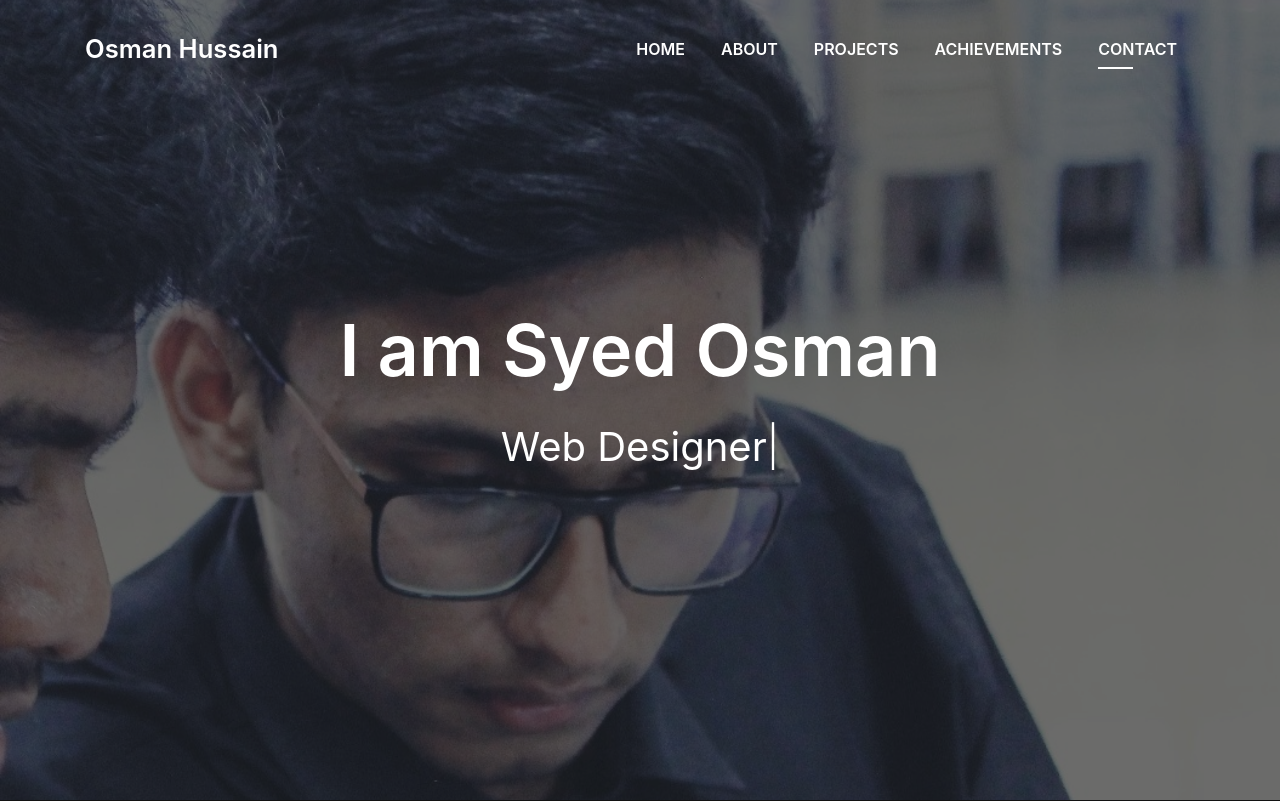
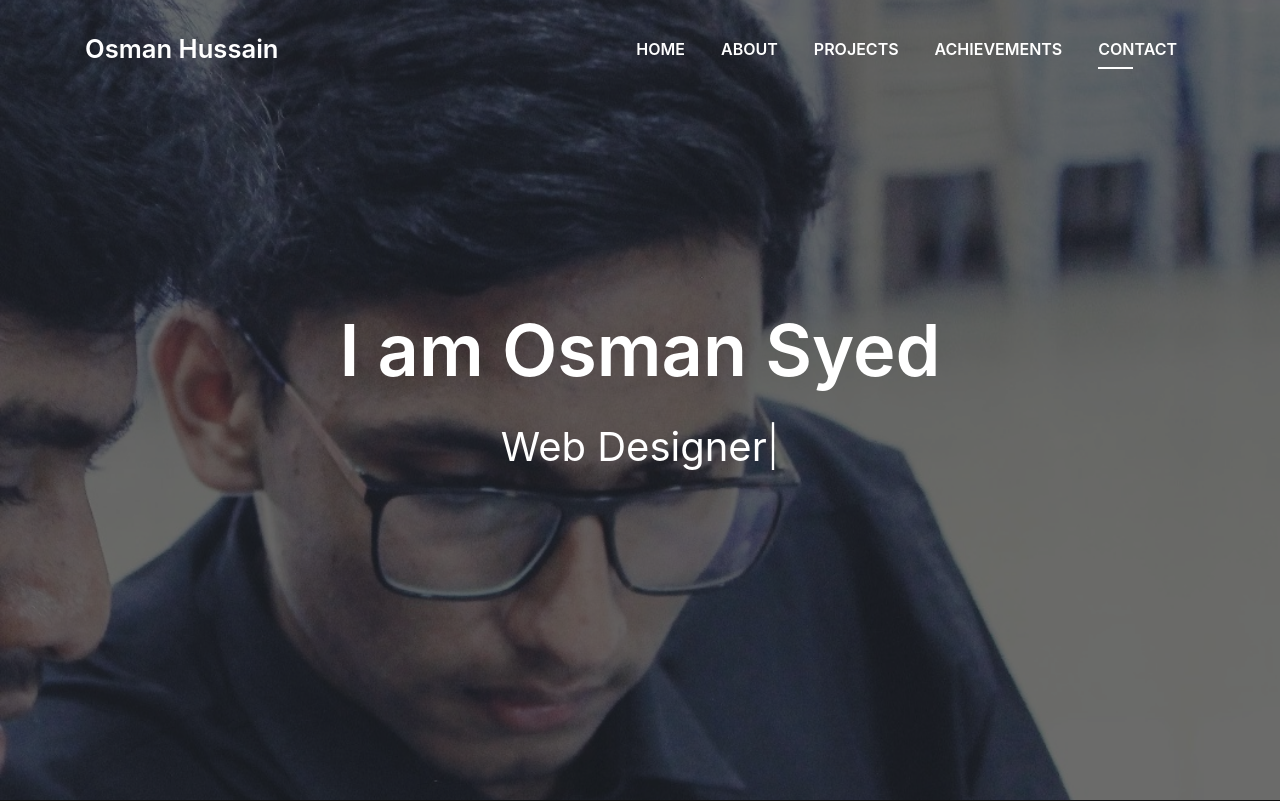
Before and after one commit to OsmanHussain/OsmanPort, a plain HTML site: page index.html in a window 1280 px wide. Shown: the top 801 px of the page. Drawn offline with Linux system fonts and the light colour scheme; files whose address does not match are found by name.

Commit message:
name change

```diff
--- a/index.html
+++ b/index.html
@@ -77,7 +77,7 @@
       <div class="table-cell">
         <div class="container">
           <!--<p class="display-6 color-d">Hello, world!</p>-->
-          <h1 class="intro-title mb-4">I am Syed Osman</h1>
+          <h1 class="intro-title mb-4">I am Osman Syed </h1>
           <p class="intro-subtitle"><span class="text-slider-items">ML Enthusiast,Web Developer,Web Designer,App developer,Graphic Designer</span><strong class="text-slider"></strong></p>
           <!-- <p class="pt-3"><a class="btn btn-primary btn js-scroll px-4" href="#about" role="button">Learn More</a></p> -->
         </div>
```
